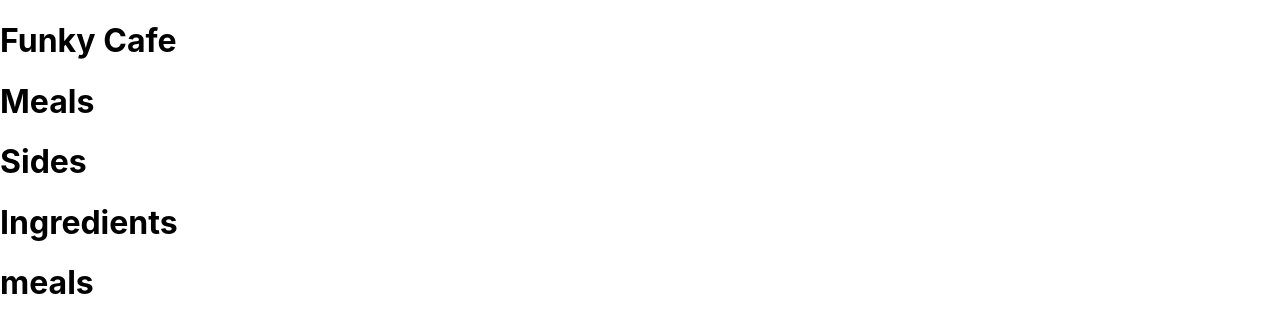
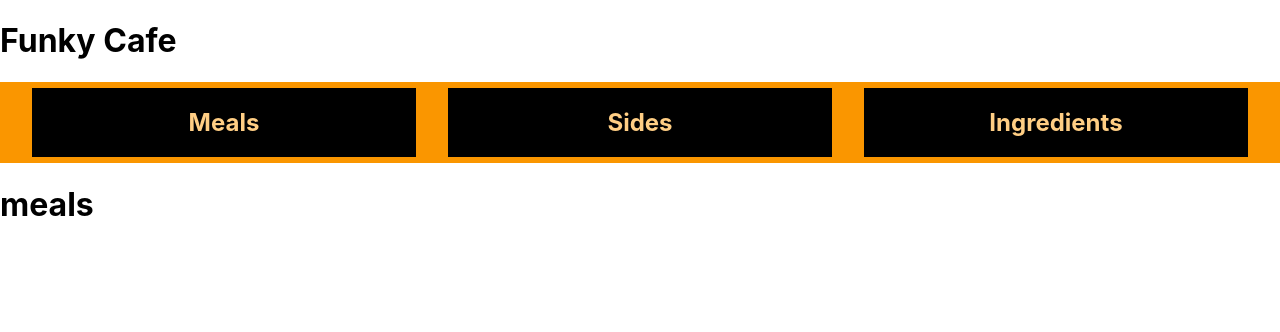
Before and after one commit to tfunk2/funky_cafe, a React (Create React App) app: page / in a window 1280 px wide. Shown: the top 332 px of the page. Built offline with nearby package versions, Linux system fonts and the light colour scheme; no server answers.

Commit message:
initial styling of NavBar

```diff
--- a/src/containers/NavBar.js
+++ b/src/containers/NavBar.js
@@ -8,10 +8,18 @@ export default function NavBar(props) {
     }
 
     return (
-        <div>
-            <h1 onClick={() => handleClick("meals")}>Meals</h1>
-            <h1 onClick={() => handleClick("sides")}>Sides</h1>
-            <h1 onClick={() => handleClick("ingredients")}>Ingredients</h1>
-        </div>
+        <nav className="navbar-nav">
+            <ul className="navbar-ul">
+                <li className="navbar-li" onClick={() => handleClick("meals")}>
+                    <h1 className="navbar-h1">Meals</h1>
+                </li>
+                <li className="navbar-li" onClick={() => handleClick("sides")}>
+                    <h1 className="navbar-h1">Sides</h1>
+                </li>
+                <li className="navbar-li" onClick={() => handleClick("ingredients")}>
+                    <h1 className="navbar-h1">Ingredients</h1>
+                </li>
+            </ul>
+        </nav>
     )
 }
--- a/src/stylesheets/NavBar.css
+++ b/src/stylesheets/NavBar.css
@@ -0,0 +1,22 @@
+.navbar-nav {
+
+}
+
+.navbar-ul {
+    display: flex;
+    flex-direction: row;
+    justify-content: space-evenly;
+    list-style: none;
+    background-color: rgb(250, 150, 0);
+    padding: 0;
+    padding-top: .5vw;
+    padding-bottom: .5vw;
+}
+
+.navbar-li {
+    text-align: center;
+    min-width: 30%;
+    background-color: black;
+    color: rgb(255, 206, 132);
+    cursor: pointer;
+}
```
